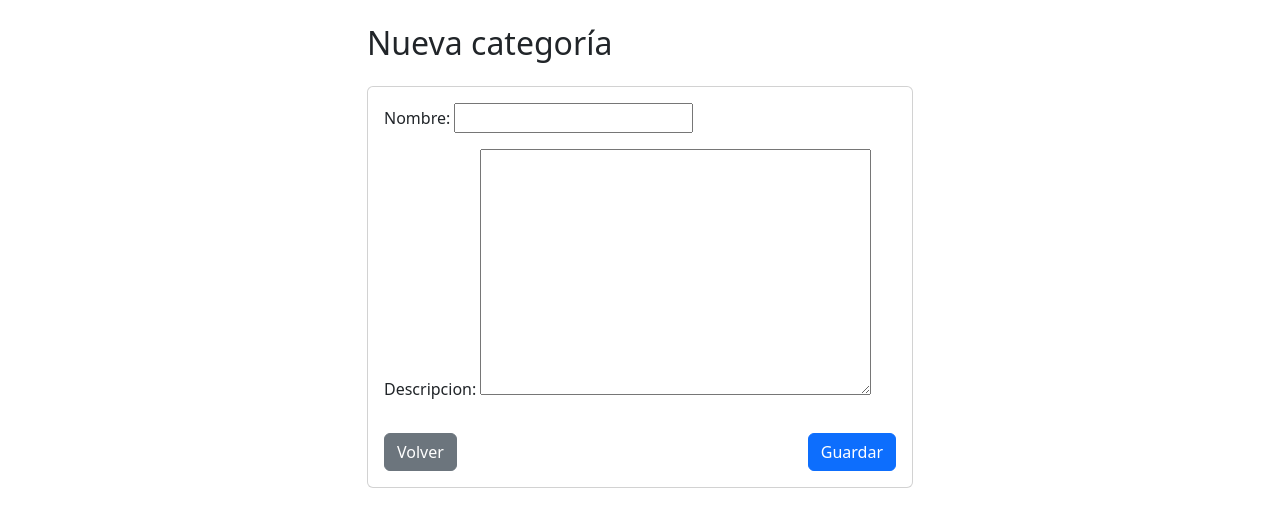
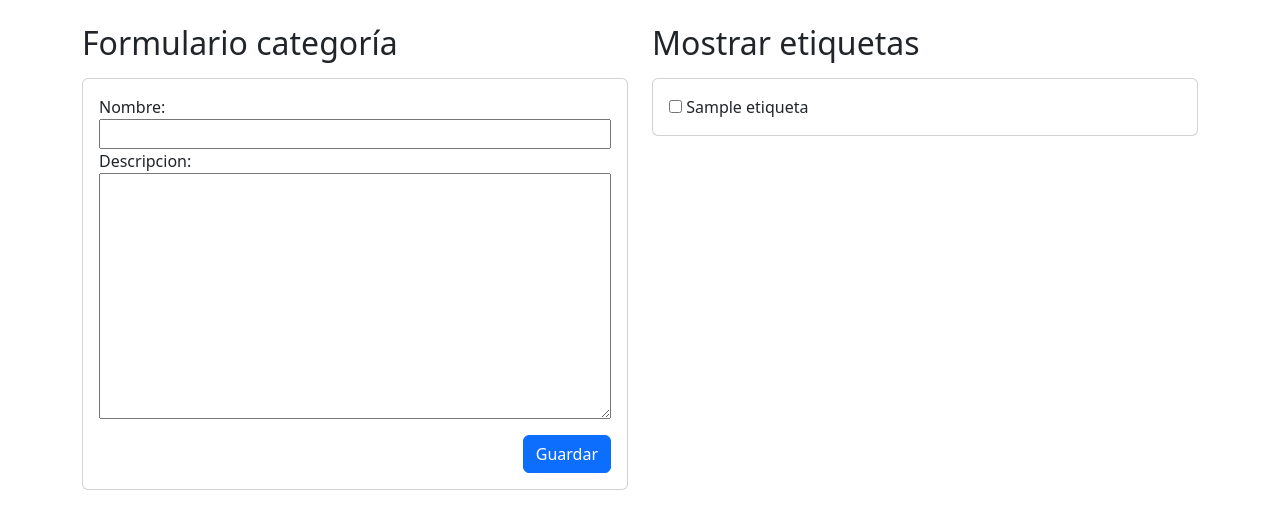
Before and after one commit to pedro-donoso/GestionProductos-django, a Django app: page /categorias/crear/ in a window 1280 px wide. Shown: the part 56-585 px from the top of the page. Run offline with Django 5.2, Linux system fonts and the light colour scheme; a user stored in the database is signed in; tables that the repository leaves empty hold one stand-in row (values such as "Sample post").

Commit message:
agrego checkbox etiquetas

```diff
--- a/productos/forms.py
+++ b/productos/forms.py
@@ -41,7 +41,10 @@ class ProductoForm(forms.ModelForm):
 class CategoriaForm(forms.ModelForm):
     class Meta:
         model = Categoria
-        fields = ['nombre', 'descripcion']
+        fields = ['nombre', 'descripcion', 'etiquetas']
+        widgets = {
+            'etiquetas':forms.CheckboxSelectMultiple(),
+        }
 
 
 class EtiquetaForm(forms.ModelForm):
--- a/productos/models.py
+++ b/productos/models.py
@@ -1,16 +1,17 @@
 from django.db import models
+
+
+class Etiqueta(models.Model):
+    nombre = models.CharField(max_length=100)
+
+    def __str__(self):
+        return self.nombre
 
 
 class Categoria(models.Model):
     nombre = models.CharField(max_length=100)
     descripcion = models.TextField(blank=True)
-
-    def __str__(self):
-        return self.nombre
-
-
-class Etiqueta(models.Model):
-    nombre = models.CharField(max_length=50, unique=True)
+    etiquetas = models.ManyToManyField(Etiqueta, blank=True)
 
     def __str__(self):
         return self.nombre
--- a/productos/views.py
+++ b/productos/views.py
@@ -14,7 +14,6 @@ from .forms import ProductoForm, CategoriaForm, EtiquetaForm
 
 
 @login_required
-
 def index(request):
     context = {
         'total_productos': Producto.objects.count(),
@@ -25,7 +24,6 @@ def index(request):
 
 
 @login_required
-
 def lista_productos(request):
     q = request.GET.get('q', '')
     productos = Producto.objects.all()
@@ -48,7 +46,6 @@ def lista_productos(request):
 
 
 @login_required
-
 def crear_producto(request):
     if request.method == 'POST':
         form = ProductoForm(request.POST)
@@ -62,7 +59,6 @@ def crear_producto(request):
 
 
 @login_required
-
 def detalle_producto(request, id):
     producto = get_object_or_404(Producto, id=id)
 
@@ -87,7 +83,6 @@ def detalle_producto(request, id):
 
 
 @login_required
-
 def editar_producto(request, id):
     producto = get_object_or_404(Producto, id=id)
     initial = {}
@@ -112,7 +107,6 @@ def editar_producto(request, id):
 
 
 @login_required
-
 def eliminar_producto(request, id):
     producto = get_object_or_404(Producto, id=id)
     if request.method == 'POST':
@@ -124,14 +118,12 @@ def eliminar_producto(request, id):
 
 # Categorías
 @login_required
-
 def lista_categorias(request):
     categorias = Categoria.objects.annotate(total_productos=Count('productos'))
     return render(request, 'categorias/lista.html', {'categorias': categorias})
 
 
 @login_required
-
 def crear_categoria(request):
     if request.method == 'POST':
         form = CategoriaForm(request.POST)
@@ -140,11 +132,12 @@ def crear_categoria(request):
             return redirect('lista_categorias')
     else:
         form = CategoriaForm()
-    return render(request, 'categorias/formulario.html', {'form': form})
+
+    etiquetas = Etiqueta.objects.all()
+    return render(request, 'categorias/formulario.html', {'form': form, 'etiquetas': etiquetas,})
 
 
 @login_required
-
 def editar_categoria(request, id):
     categoria = get_object_or_404(Categoria, id=id)
     if request.method == 'POST':
@@ -158,7 +151,6 @@ def editar_categoria(request, id):
 
 
 @login_required
-
 def eliminar_categoria(request, id):
     categoria = get_object_or_404(Categoria, id=id)
     if request.method == 'POST':
@@ -169,14 +161,12 @@ def eliminar_categoria(request, id):
 
 # Etiquetas
 @login_required
-
 def lista_etiquetas(request):
     etiquetas = Etiqueta.objects.annotate(total_productos=Count('productos'))
     return render(request, 'etiquetas/lista.html', {'etiquetas': etiquetas})
 
 
 @login_required
-
 def crear_etiqueta(request):
     if request.method == 'POST':
         form = EtiquetaForm(request.POST)
@@ -189,7 +179,6 @@ def crear_etiqueta(request):
 
 
 @login_required
-
 def editar_etiqueta(request, id):
     etiqueta = get_object_or_404(Etiqueta, id=id)
     if request.method == 'POST':
@@ -203,7 +192,6 @@ def editar_etiqueta(request, id):
 
 
 @login_required
-
 def eliminar_etiqueta(request, id):
     etiqueta = get_object_or_404(Etiqueta, id=id)
     if request.method == 'POST':
@@ -213,6 +201,5 @@ def eliminar_etiqueta(request, id):
 
 
 @login_required
-
 def perfil(request):
     return render(request, 'perfil.html')
--- a/templates/categorias/formulario.html
+++ b/templates/categorias/formulario.html
@@ -1,25 +1,40 @@
 {% extends "base.html" %}
 
-{% block title %}Nueva categoría{% endblock %}
+{% block title %}Formulario categoría{% endblock %}
 
 {% block content %}
 <div class="row">
-    <div class="col-md-6 offset-md-3">
-        <h2 class="mb-4">Nueva categoría</h2>
+  <!-- Columna izquierda: formulario -->
+  <div class="col-md-6">
+    <h2 class="mb-3">Formulario categoría</h2>
 
-        <form method="post" class="card card-body">
-            {% csrf_token %}
-            {{ form.as_p }}
+    <form method="post" class="card card-body">
+      {% csrf_token %}
+      {{ form.nombre.label_tag }}
+      {{ form.nombre }}
 
-            <div class="d-flex justify-content-between mt-3">
-                <a href="{% url 'lista_categorias' %}" class="btn btn-secondary">
-                    Volver
-                </a>
-                <button type="submit" class="btn btn-primary">
-                    Guardar
-                </button>
-            </div>
-        </form>
+      {{ form.descripcion.label_tag }}
+      {{ form.descripcion }}
+
+      <div class="d-flex justify-content-end mt-3">
+        <button type="submit" class="btn btn-primary">Guardar</button>
+      </div>
+    </form>
+  </div>
+
+  <!-- Columna derecha: mostrar etiquetas (checkboxes del form) -->
+  <div class="col-md-6">
+    <h2 class="mb-3">Mostrar etiquetas</h2>
+
+    <div class="card">
+      <div class="card-body">
+        {% if form.etiquetas %}
+          {{ form.etiquetas }}
+        {% else %}
+          <p class="text-muted mb-0">No hay etiquetas.</p>
+        {% endif %}
+      </div>
     </div>
+  </div>
 </div>
 {% endblock %}
```
Also changed, not shown: productos/migrations/0002_categoria_etiquetas_alter_etiqueta_nombre.py (added).
